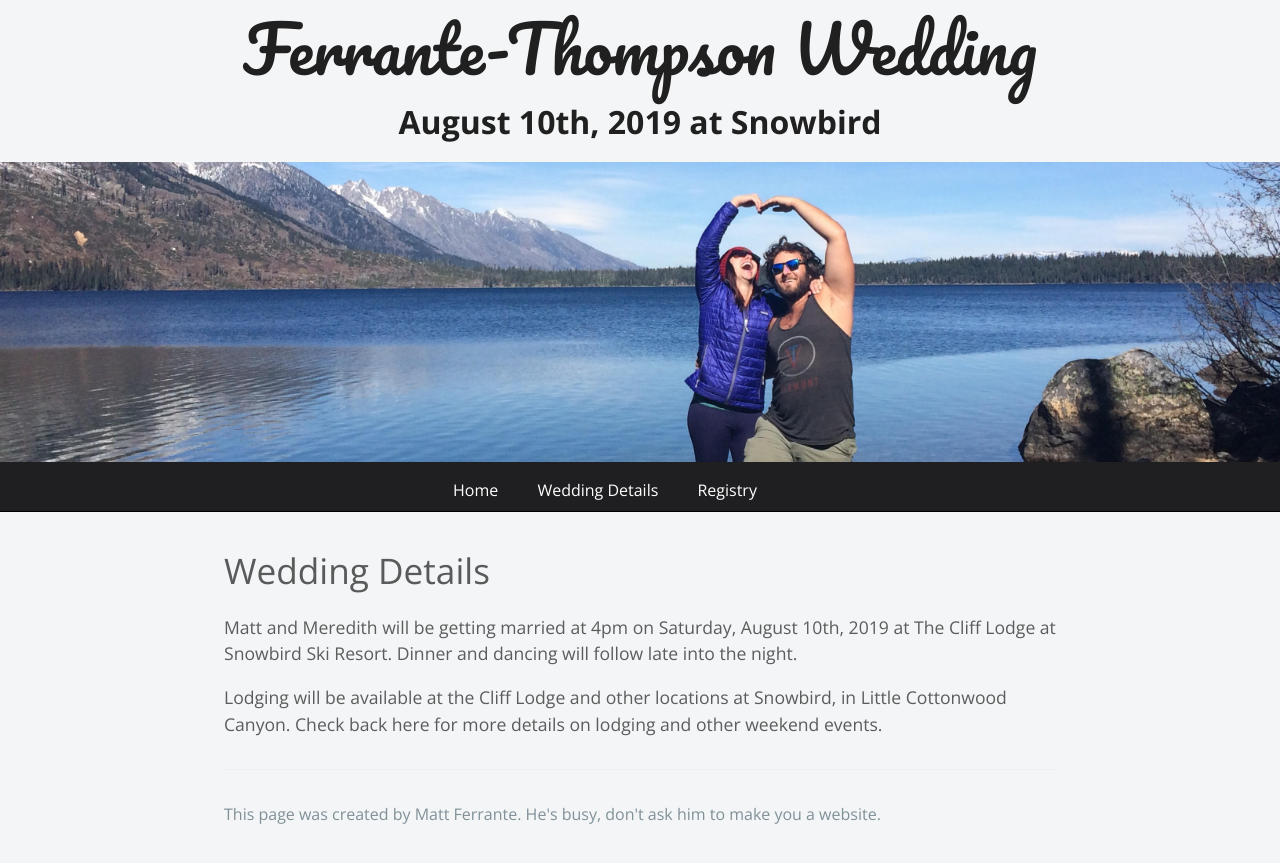
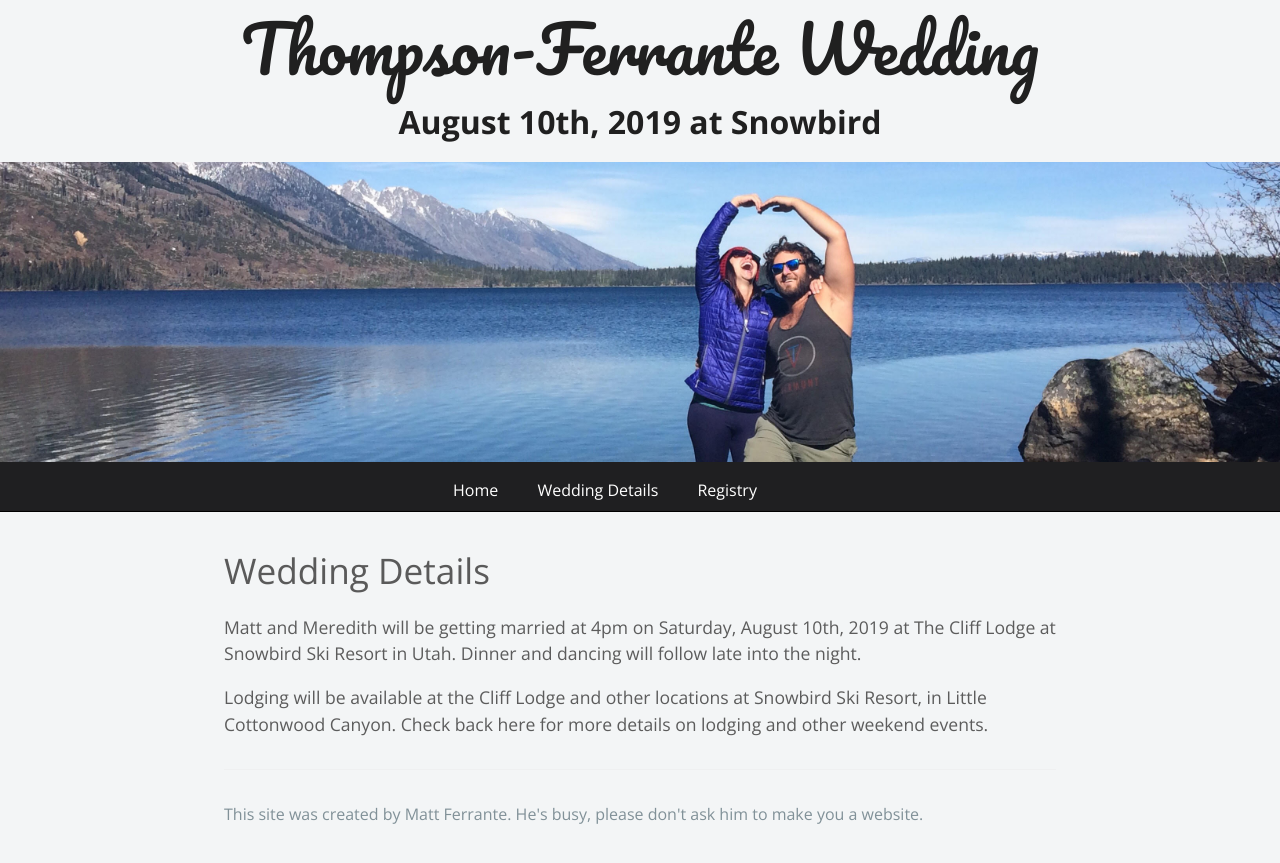
Before and after one commit to ferrants/weddingwebsite, a Jekyll site: the page built from details.md, in a window 1280 px wide. Shown: the top 863 px of the page. Built offline with Jekyll 4.4.1, drawn with Linux system fonts in a browser that asks for light colours; nearby versions of some CDN libraries; our own code applies the rules of GitHub Pages for plain Markdown files; part of the change alters nothing that is shown.

```diff
--- a/_layouts/default.html
+++ b/_layouts/default.html
@@ -5,7 +5,7 @@
   </head>
   <body>
     <div class="site-header">
-        <h1 class="project-name">Ferrante-Thompson Wedding</h1>
+        <h1 class="project-name">Thompson-Ferrante Wedding</h1>
         <h2 class="project-tagline">August 10th, 2019 at Snowbird</h2>
     </div>
     <header class="page-header" role="banner">
@@ -17,7 +17,7 @@
       {{ content }}
 
       <footer class="site-footer">
-        <span class="site-footer-credits">This page was created by Matt Ferrante. He's busy, don't ask him to make you a website.</span>
+        <span class="site-footer-credits" id="bottom-quote">This site was created by Matt Ferrante.</span>
       </footer>
     </main>
   </body>
--- a/assets/js/main.js
+++ b/assets/js/main.js
@@ -1,3 +1,16 @@
+const alt_quotes = [
+	"He's busy, please don't ask him to make you a website.",
+	"He is really busy, don't ask him to make you a website.",
+	"He's busy, you shouldn't ask him to make you a website.",
+	"He's busy, please don't ask him to make you a website.",
+	"He is really busy, don't ask him to make you a website.",
+	"He's busy, you shouldn't ask him to make you a website.",
+	"He's busy, please don't ask him to make you a website.",
+	"He is really busy, don't ask him to make you a website.",
+	"He's busy, you shouldn't ask him to make you a website.",
+
+	"Need a website? Ask Matt!",
+];
 
 $(function () {
 	$('a.embed').on('click', function () {
@@ -5,6 +18,14 @@ $(function () {
 		return false;
 	});
 	$('.embed-input').on("click", function () {
-    $(this).select();
+    	$(this).select();
+	});
+
+	$(document).ready(function () {
+		let quote_prefix = "This site was created by Matt Ferrante. ";
+		if (Math.random() > 0.30) {
+			let alt_quote = alt_quotes[Math.floor(Math.random() * alt_quotes.length)];
+			$('#bottom-quote').text(quote_prefix + alt_quote);
+		}
 	});
 });
--- a/details.md
+++ b/details.md
@@ -4,7 +4,7 @@ layout: default
 
 # Wedding Details
 
-Matt and Meredith will be getting married at 4pm on Saturday, August 10th, 2019 at The Cliff Lodge at Snowbird Ski Resort.
+Matt and Meredith will be getting married at 4pm on Saturday, August 10th, 2019 at The Cliff Lodge at Snowbird Ski Resort in Utah.
 Dinner and dancing will follow late into the night.
 
-Lodging will be available at the Cliff Lodge and other locations at Snowbird, in Little Cottonwood Canyon. Check back here for more details on lodging and other weekend events.
+Lodging will be available at the Cliff Lodge and other locations at Snowbird Ski Resort, in Little Cottonwood Canyon. Check back here for more details on lodging and other weekend events.
```
